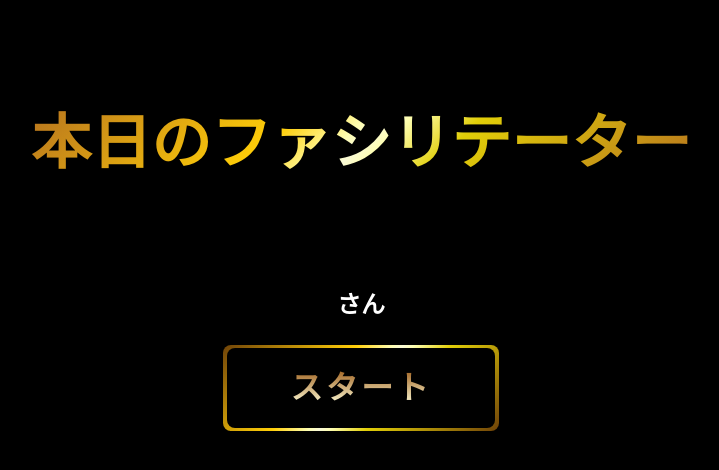
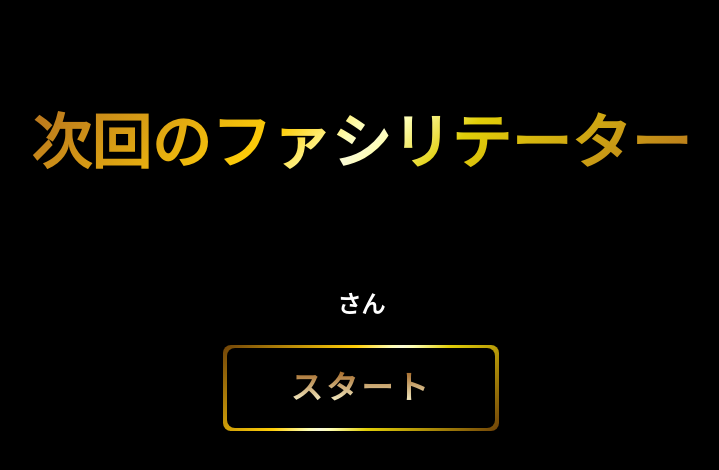
Before and after one commit to mynv-okurosawa/drawing-for-daily-scrum, a plain HTML site: page index.html in a window 1280 px wide. Shown: the whole page, without its empty margins (279-998 px from the left). Drawn offline with nearby package versions, Linux system fonts and the light colour scheme.

Commit message:
本日から次回に変更

```diff
--- a/index.html
+++ b/index.html
@@ -12,7 +12,7 @@
     <link rel="stylesheet" href="./style.css" type="text/css" />
   </head>
   <body>
-    <h1><span>本日のファシリテーター</span></h1>
+    <h1><span>次回のファシリテーター</span></h1>
     <div class="container">
       <h2><span id="result"></span> さん</h2>
       <div class="btn-border-gradient-wrap btn-border-gradient-wrap--gold">
```
